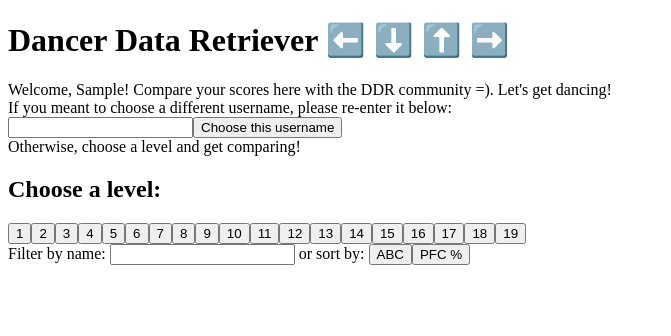
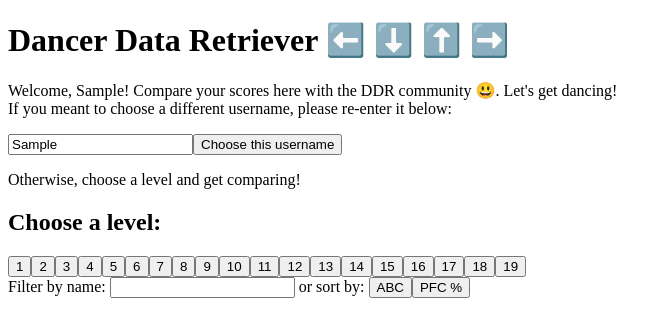
Before and after one commit to josh-alamillo7/dancer-data-retriever, a React app: page / in a window 1280 px wide. Both pictures are taken after typing "Sample" into the empty fields and a click on the input "Choose this username". Shown: the top 336 px of the page, without its empty margins (0-671 px from the left). Built offline with nearby package versions, Linux system fonts and the light colour scheme; the HTML template or start-up script is replaced by a standard one.

Commit message:
Refactored username text component html formatting slightly and added css

```diff
--- a/client/src/components/usernametext.jsx
+++ b/client/src/components/usernametext.jsx
@@ -5,7 +5,7 @@
   if (username === null) {
     return (
     <div>
-      <div>Hi there, what's your name?</div>
+      <p className='welcomeText'>Hi there, what's your name?</p>
       <UsernameInput handleSubmitUsernameClick={handleSubmitUsernameClick}/>
     </div>
     )
@@ -13,12 +13,10 @@
   else {
     return (
     <div>
-      <div>
-          <div>Welcome, {username}! Compare your scores here with the DDR community =). Let's get dancing!</div>
-          <div>If you meant to choose a different username, please re-enter it below:</div>
-          <UsernameInput handleSubmitUsernameClick={handleSubmitUsernameClick}/>
-      </div>
-        <div>Otherwise, choose a level and get comparing!</div>
+      <p className='welcomeText'>Welcome, {username}! Compare your scores here with the DDR community 😃. Let's get dancing! <br/>
+      If you meant to choose a different username, please re-enter it below:</p>
+      <UsernameInput handleSubmitUsernameClick={handleSubmitUsernameClick}/>
+      <p>Otherwise, choose a level and get comparing!</p>
     </div>
     )
   }
```
Also changed, not shown: 3 other files (tests, documents, lock files or other folders).
